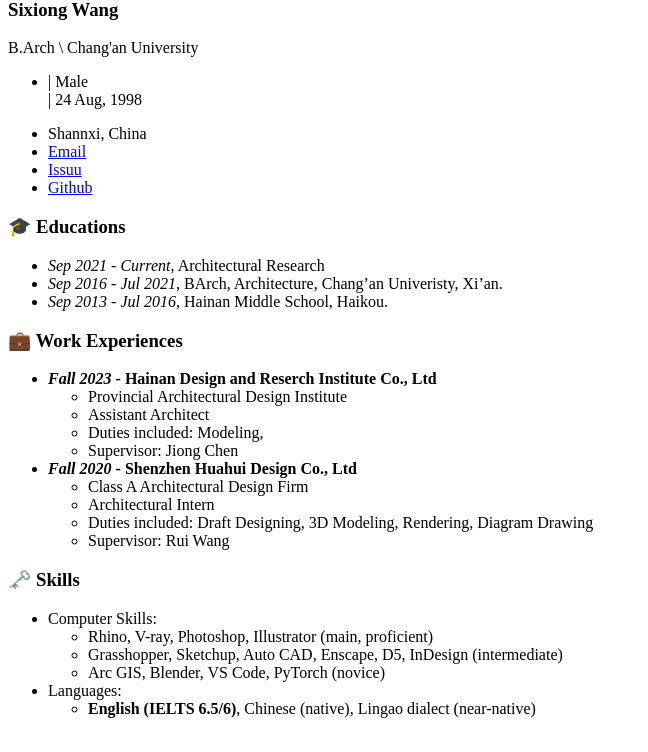
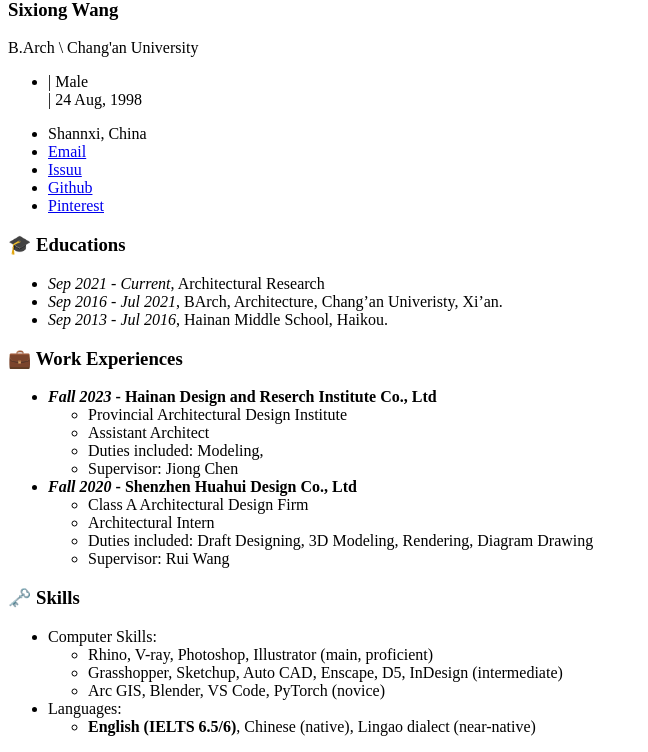
Before and after one commit to sixiong-wang/academic-page, a Jekyll site: the page built from _pages/includes/others.md, in a window 1280 px wide. Shown: the part 526-1278 px from the top of the page, without its empty margins (0-648 px from the left). Built offline with Jekyll 4.4.1, drawn with Linux system fonts in a browser that asks for light colours; our own code applies the rules of GitHub Pages for plain Markdown files; comment, search, counter and statistics services are not loaded.

```diff
--- a/_config.yml
+++ b/_config.yml
@@ -50,7 +50,7 @@
   lastfm           :
   linkedin         :
   orcid            :
-  Issuu            : "https://issuu.com/sixiong.wang"
+  pinterest        : "https://issuu.com/sixiong.wang"
   soundcloud       :
   stackoverflow    :
   steam            :
```
